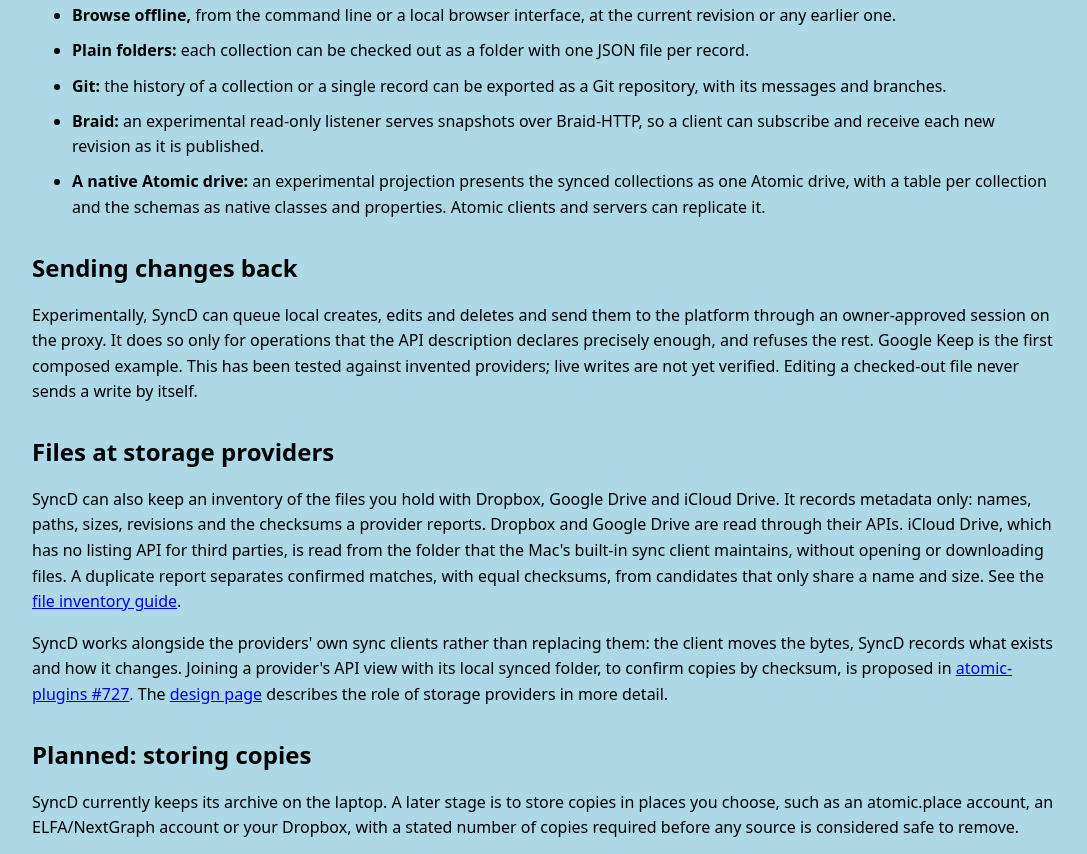
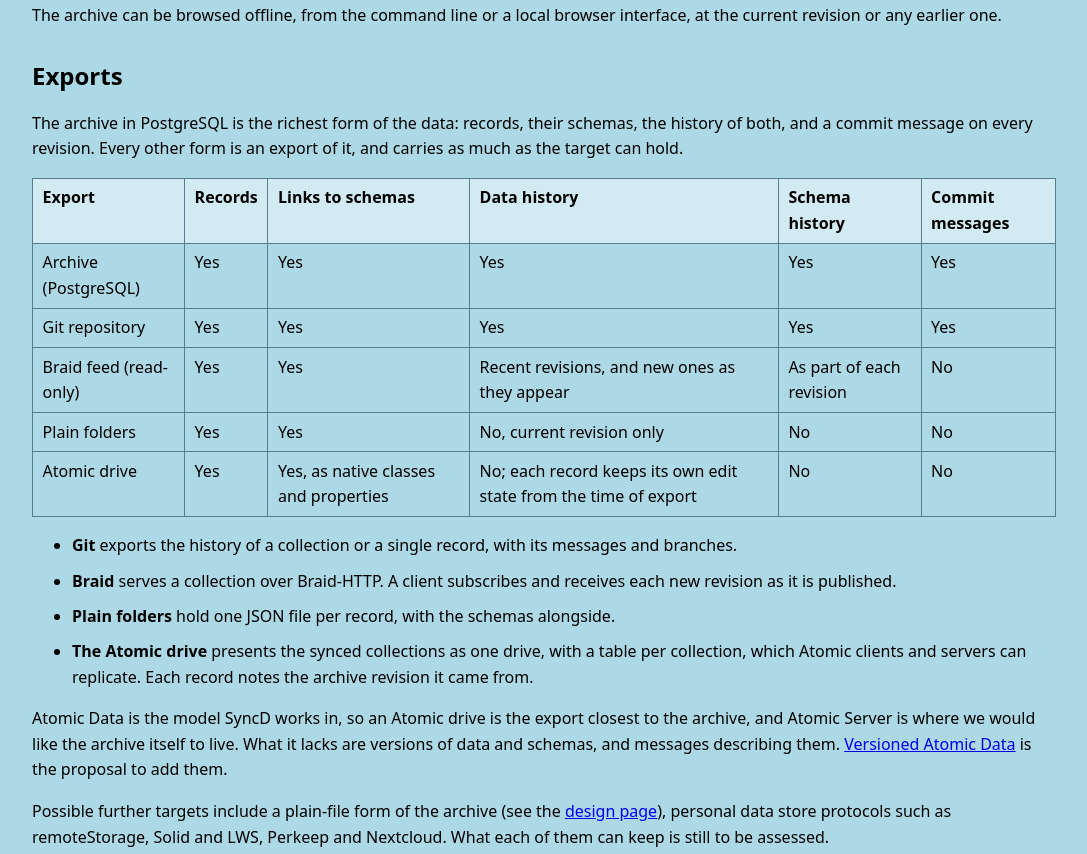
Before and after one commit to tubsproject/tubsproject.org, a plain HTML site: page syncd.html in a window 1280 px wide. Shown: the part 2006-2860 px from the top of the page, without its empty margins (96-1183 px from the left). Drawn offline with Linux system fonts and the light colour scheme.

Commit message:
docs: present SyncD's archive as the hub and Atomic as an export
Split the last step of "From APIs to Atomic Data" into keeping a versioned
archive and exporting to chosen stores. Explain Atomic Data's place: it is
the model SyncD works in, while an Atomic drive does not yet keep versions
of data and schemas or commit messages. Add an exports section with a
capability table to the SyncD page, and update its status table.

Co-Authored-By: Claude Opus 5.5 <noreply@anthropic.com>
Claude-Session: https://claude.ai/code/session_01Y23vm3tHGFgd2E7ZSF8zhC

```diff
--- a/syncd.html
+++ b/syncd.html
@@ -136,21 +136,78 @@
     </ul>
 
     <h2>Using the data</h2>
+    <p>
+      The archive can be browsed offline, from the command line or a local
+      browser interface, at the current revision or any earlier one.
+    </p>
+
+    <h2 id="exports">Exports</h2>
+    <p>
+      The archive in PostgreSQL is the richest form of the data: records,
+      their schemas, the history of both, and a commit message on every
+      revision. Every other form is an export of it, and carries as much as the
+      target can hold.
+    </p>
+    <table>
+      <thead>
+        <tr>
+          <th>Export</th>
+          <th>Records</th>
+          <th>Links to schemas</th>
+          <th>Data history</th>
+          <th>Schema history</th>
+          <th>Commit messages</th>
+        </tr>
+      </thead>
+      <tbody>
+        <tr>
+          <td>Archive (PostgreSQL)</td>
+          <td>Yes</td><td>Yes</td><td>Yes</td><td>Yes</td><td>Yes</td>
+        </tr>
+        <tr>
+          <td>Git repository</td>
+          <td>Yes</td><td>Yes</td><td>Yes</td><td>Yes</td><td>Yes</td>
+        </tr>
+        <tr>
+          <td>Braid feed (read-only)</td>
+          <td>Yes</td><td>Yes</td><td>Recent revisions, and new ones as they appear</td><td>As part of each revision</td><td>No</td>
+        </tr>
+        <tr>
+          <td>Plain folders</td>
+          <td>Yes</td><td>Yes</td><td>No, current revision only</td><td>No</td><td>No</td>
+        </tr>
+        <tr>
+          <td>Atomic drive</td>
+          <td>Yes</td><td>Yes, as native classes and properties</td><td>No; each record keeps its own edit state from the time of export</td><td>No</td><td>No</td>
+        </tr>
+      </tbody>
+    </table>
     <ul>
-      <li><strong>Browse offline,</strong> from the command line or a local
-        browser interface, at the current revision or any earlier one.</li>
-      <li><strong>Plain folders:</strong> each collection can be checked out
-        as a folder with one JSON file per record.</li>
-      <li><strong>Git:</strong> the history of a collection or a single record
-        can be exported as a Git repository, with its messages and branches.</li>
-      <li><strong>Braid:</strong> an experimental read-only listener serves
-        snapshots over Braid-HTTP, so a client can subscribe and receive each
-        new revision as it is published.</li>
-      <li><strong>A native Atomic drive:</strong> an experimental projection
-        presents the synced collections as one Atomic drive, with a table per
-        collection and the schemas as native classes and properties. Atomic
-        clients and servers can replicate it.</li>
+      <li><strong>Git</strong> exports the history of a collection or a single
+        record, with its messages and branches.</li>
+      <li><strong>Braid</strong> serves a collection over Braid-HTTP. A client
+        subscribes and receives each new revision as it is published.</li>
+      <li><strong>Plain folders</strong> hold one JSON file per record, with
+        the schemas alongside.</li>
+      <li><strong>The Atomic drive</strong> presents the synced collections as
+        one drive, with a table per collection, which Atomic clients and
+        servers can replicate. Each record notes the archive revision it came
+        from.</li>
     </ul>
+    <p>
+      Atomic Data is the model SyncD works in, so an Atomic drive is the
+      export closest to the archive, and Atomic Server is where we would like
+      the archive itself to live. What it lacks are versions of data and
+      schemas, and messages describing them.
+      <a href="https://github.com/ontola/atomic-plugins/blob/main/docs/design/versioned-atomic-data.md">Versioned Atomic Data</a>
+      is the proposal to add them.
+    </p>
+    <p>
+      Possible further targets include a plain-file form of the archive (see
+      the <a href="personal-system-of-record.html#plain-file-format">design page</a>),
+      personal data store protocols such as remoteStorage, Solid and LWS,
+      Perkeep and Nextcloud. What each of them can keep is still to be assessed.
+    </p>
 
     <h2>Sending changes back</h2>
     <p>
@@ -204,7 +261,9 @@
         <tr><td>Revisions with schemas and commit messages</td><td>Implemented, experimental</td></tr>
         <tr><td>Incremental reads and change hints while offline</td><td>Implemented where the API supports them, experimental</td></tr>
         <tr><td>Offline browsing, folder checkout and Git export</td><td>Implemented, experimental</td></tr>
-        <tr><td>Braid listener and native Atomic drive</td><td>Experimental, read-only</td></tr>
+        <tr><td>Braid feed and Atomic drive exports</td><td>Experimental, read-only</td></tr>
+        <tr><td>Versions and commit messages in Atomic Data</td><td>Proposed (Versioned Atomic Data)</td></tr>
+        <tr><td>Exports to plain files, remoteStorage, Solid, LWS, Perkeep, Nextcloud</td><td>Possible</td></tr>
         <tr><td>Sending changes back to platforms</td><td>Experimental; live writes not yet verified</td></tr>
         <tr><td>File inventories for Dropbox, Google Drive and iCloud Drive</td><td>Implemented, experimental</td></tr>
         <tr><td>Joining synced folders with provider APIs; required copies</td><td>Proposed (<a href="https://github.com/ontola/atomic-plugins/issues/727">#727</a>)</td></tr>
```
Also changed, not shown: index.html (+22 -7 lines).
